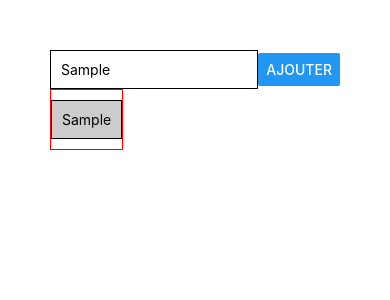
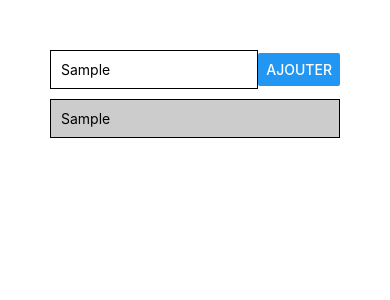
Before and after one commit to rodolphe37/react-native-crash-courses, a React Native app: screen / in a window 390 px wide. Both pictures are taken after typing "Sample" into the empty fields and a click on the button "AJOUTER". Shown: the top 300 px of the page. Built offline with nearby package versions, Linux system fonts and the light colour scheme.

Commit message:
Delete Goal option 1

```diff
--- a/components/GoalItem.js
+++ b/components/GoalItem.js
@@ -3,16 +3,16 @@ import {
     View,
     Text,
     StyleSheet,
-    TouchableNativeFeedback
+    TouchableOpacity,
 } from 'react-native';
 
 const GoalItem = props => {
     return(
-        <TouchableNativeFeedback onPress={props.onDelete}>
+        <TouchableOpacity onPress={props.onDelete}>
             <View style={styles.listItem} >
                 <Text>{props.title}</Text>
             </View>
-        </TouchableNativeFeedback>
+        </TouchableOpacity>
     );
 }
 
```
